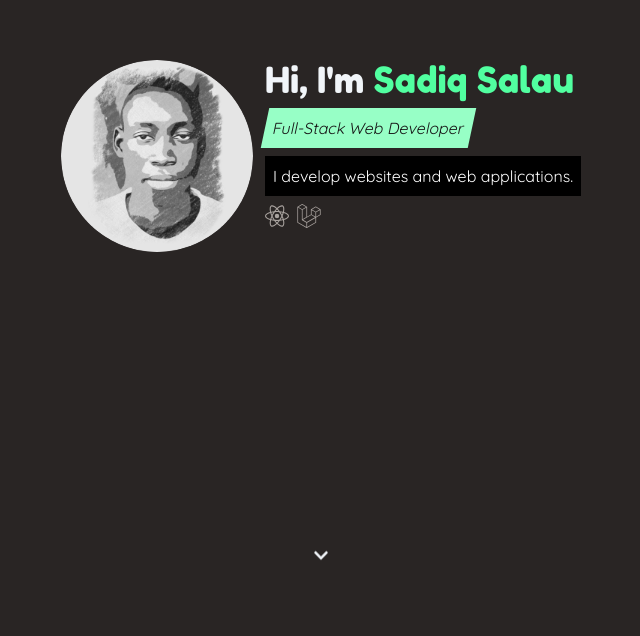
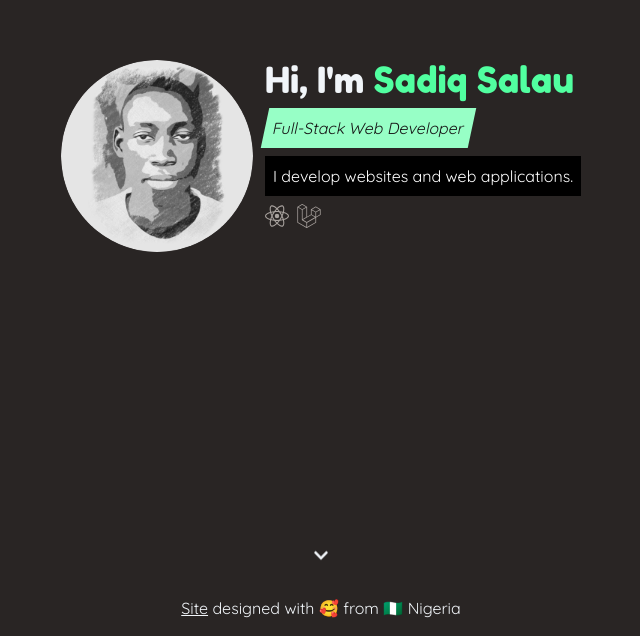
Before and after one commit to sadiqsalau/sadiqsalau.github.io, a React (Vite) app: page / in a window 1280 px wide. Shown: the part 220-856 px from the top of the page, without its empty margins (319-959 px from the left). Before the commit the page ends 800 px from the top, so only its background shows below. Built offline with nearby package versions, Linux system fonts and the light colour scheme.

Commit message:
Added footer section

```diff
--- a/src/app.jsx
+++ b/src/app.jsx
@@ -1,7 +1,9 @@
+import { Footer } from "./sections/footer/footer";
 import { Hero } from "./sections/hero/hero";
 
 export const App = () => (
   <>
     <Hero />
+    <Footer />
   </>
 );
--- /dev/null
+++ b/src/sections/footer/footer.jsx
@@ -0,0 +1,14 @@
+export const Footer = () => (
+  <footer className="p-4 flex justify-center">
+    <p>
+      <a
+        target="_blank"
+        className="underline"
+        href={import.meta.env.VITE_APP_REPOSITORY}
+      >
+        Site
+      </a>{" "}
+      designed with 🥰️ from 🇳🇬 Nigeria
+    </p>
+  </footer>
+);
```
